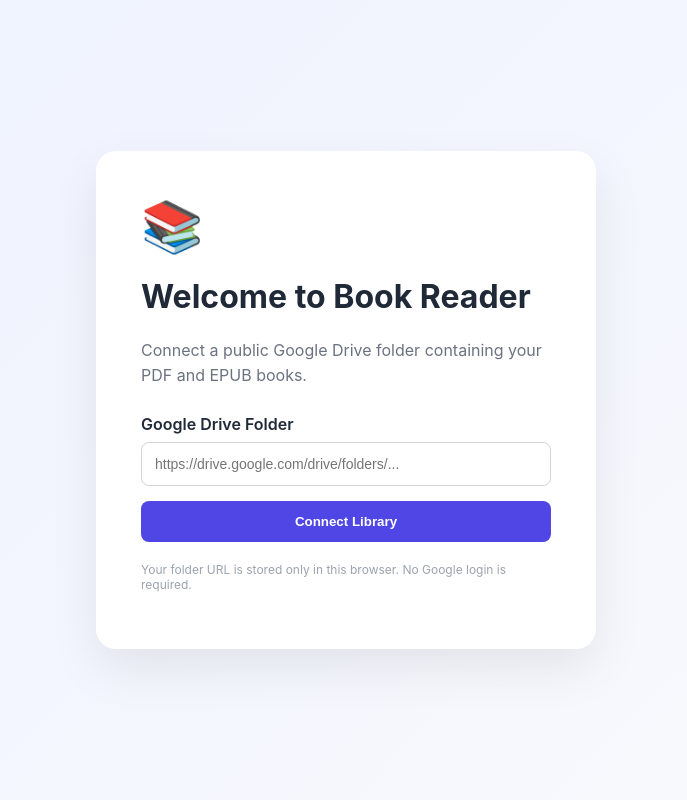
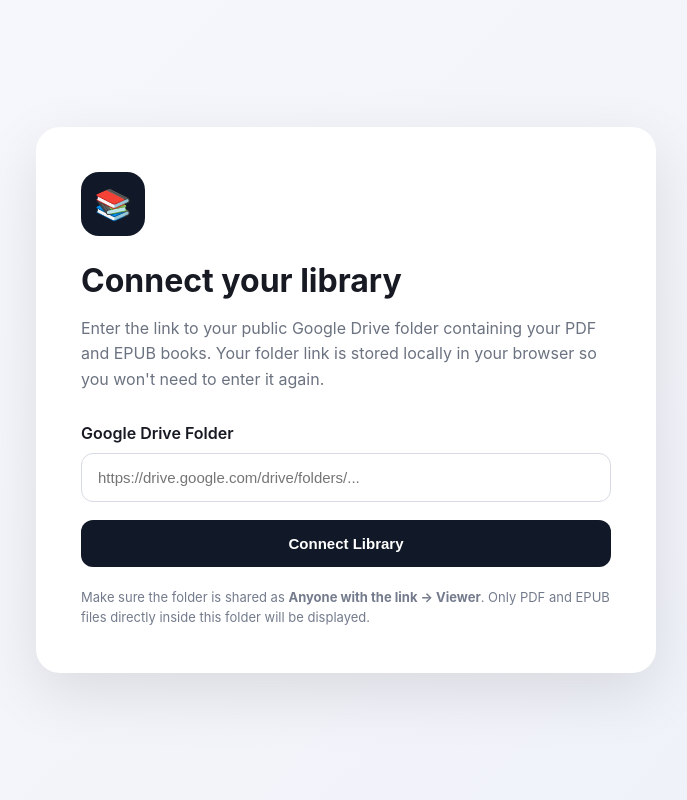
Before and after one commit to Vishal-Karthikeyan-P/eReader, a Flask app: page /setup in a window 1280 px wide. Shown: the whole page, without its empty margins (294-981 px from the left). Run offline with Flask 3, Linux system fonts and the light colour scheme.

Commit message:
Update setup page for library connection

```diff
--- a/templates/setup.html
+++ b/templates/setup.html
@@ -5,136 +5,478 @@
 
     <meta charset="UTF-8">
 
-    <meta name="viewport"
-          content="width=device-width, initial-scale=1.0">
+    <meta
+        name="viewport"
+        content="width=device-width, initial-scale=1.0"
+    >
 
-    <title>Book Reader - Setup</title>
+    <title>Connect Library - Book Reader</title>
 
-    <link rel="stylesheet"
-          href="/static/css/style.css">
+    <style>
+
+        * {
+            box-sizing: border-box;
+        }
+
+        body {
+
+            margin: 0;
+
+            min-height: 100vh;
+
+            display: flex;
+
+            align-items: center;
+
+            justify-content: center;
+
+            font-family:
+                Inter,
+                system-ui,
+                -apple-system,
+                BlinkMacSystemFont,
+                "Segoe UI",
+                sans-serif;
+
+            background:
+                linear-gradient(
+                    135deg,
+                    #f7f8fc,
+                    #eef1f8
+                );
+
+            color: #171923;
+
+        }
+
+        .container {
+
+            width: min(
+                92%,
+                620px
+            );
+
+            background: white;
+
+            padding: 45px;
+
+            border-radius: 24px;
+
+            box-shadow:
+                0 20px 60px
+                rgba(0, 0, 0, 0.10);
+
+        }
+
+        .logo {
+
+            width: 64px;
+
+            height: 64px;
+
+            display: flex;
+
+            align-items: center;
+
+            justify-content: center;
+
+            background: #111827;
+
+            color: white;
+
+            border-radius: 18px;
+
+            font-size: 30px;
+
+            margin-bottom: 25px;
+
+        }
+
+        h1 {
+
+            margin: 0 0 10px;
+
+            font-size: 32px;
+
+        }
+
+        .subtitle {
+
+            color: #6b7280;
+
+            line-height: 1.6;
+
+            margin-bottom: 30px;
+
+        }
+
+        label {
+
+            display: block;
+
+            font-weight: 600;
+
+            margin-bottom: 10px;
+
+        }
+
+        input {
+
+            width: 100%;
+
+            padding: 15px 16px;
+
+            border: 1px solid #d7dbe5;
+
+            border-radius: 12px;
+
+            font-size: 15px;
+
+            outline: none;
+
+            transition: 0.2s;
+
+        }
+
+        input:focus {
+
+            border-color: #6366f1;
+
+            box-shadow:
+                0 0 0 4px
+                rgba(99, 102, 241, 0.12);
+
+        }
+
+        button {
+
+            width: 100%;
+
+            margin-top: 18px;
+
+            padding: 15px;
+
+            border: none;
+
+            border-radius: 12px;
+
+            background: #111827;
+
+            color: white;
+
+            font-size: 15px;
+
+            font-weight: 600;
+
+            cursor: pointer;
+
+        }
+
+        button:hover {
+
+            background: #252d3d;
+
+        }
+
+        button:disabled {
+
+            opacity: 0.6;
+
+            cursor: wait;
+
+        }
+
+        .message {
+
+            margin-top: 18px;
+
+            padding: 13px;
+
+            border-radius: 10px;
+
+            display: none;
+
+            line-height: 1.5;
+
+        }
+
+        .error {
+
+            display: block;
+
+            background: #fff1f2;
+
+            color: #be123c;
+
+        }
+
+        .success {
+
+            display: block;
+
+            background: #ecfdf5;
+
+            color: #047857;
+
+        }
+
+        .hint {
+
+            margin-top: 20px;
+
+            font-size: 13px;
+
+            color: #737b8c;
+
+            line-height: 1.6;
+
+        }
+
+    </style>
 
 </head>
 
-<body class="setup-page">
 
-<div class="setup-container">
+<body>
 
-    <div class="setup-icon">
+
+<div class="container">
+
+    <div class="logo">
         📚
     </div>
 
-    <h1>Welcome to Book Reader</h1>
 
-    <p class="setup-description">
-        Connect a public Google Drive folder containing
-        your PDF and EPUB books.
+    <h1>
+        Connect your library
+    </h1>
+
+
+    <p class="subtitle">
+
+        Enter the link to your public Google Drive
+        folder containing your PDF and EPUB books.
+
+        Your folder link is stored locally in your
+        browser so you won't need to enter it again.
+
     </p>
 
-    <form id="driveForm">
 
-        <label for="driveUrl">
+    <form id="setupForm">
+
+        <label for="folderUrl">
             Google Drive Folder
         </label>
 
+
         <input
+            id="folderUrl"
             type="url"
-            id="driveUrl"
             placeholder="https://drive.google.com/drive/folders/..."
             required
         >
 
-        <button type="submit" class="primary-button">
+
+        <button
+            id="connectButton"
+            type="submit"
+        >
             Connect Library
         </button>
 
+
     </form>
 
-    <div id="status"></div>
 
-    <p class="setup-note">
-        Your folder URL is stored only in this browser.
-        No Google login is required.
-    </p>
+    <div
+        id="message"
+        class="message"
+    ></div>
+
+
+    <div class="hint">
+
+        Make sure the folder is shared as
+        <strong>Anyone with the link → Viewer</strong>.
+
+        Only PDF and EPUB files directly inside
+        this folder will be displayed.
 
     </div>
 
+</div>
+
+
 <script>
 
-document.getElementById("driveForm")
-.addEventListener("submit", async function(event) {
+const form =
+    document.getElementById(
+        "setupForm"
+    );
+
+const folderInput =
+    document.getElementById(
+        "folderUrl"
+    );
+
+const button =
+    document.getElementById(
+        "connectButton"
+    );
+
+const message =
+    document.getElementById(
+        "message"
+    );
+
+
+// Restore saved folder
+const savedFolder =
+    localStorage.getItem(
+        "driveFolder"
+    );
+
+if (savedFolder) {
+
+    folderInput.value =
+        savedFolder;
+
+}
+
+
+form.addEventListener(
+    "submit",
+    async function(event) {
 
         event.preventDefault();
 
-    const input =
-        document.getElementById("driveUrl");
+        const folderUrl =
+            folderInput.value.trim();
 
-    const status =
-        document.getElementById("status");
-
-    const folder =
-        input.value.trim();
-
-    if (!folder) {
+        if (!folderUrl) {
             return;
         }
 
-    status.innerHTML =
-        "Checking your Drive folder...";
+        button.disabled = true;
+
+        button.textContent =
+            "Checking folder...";
+
+        message.className =
+            "message";
+
+        message.style.display =
+            "none";
+
 
         try {
 
             const response =
                 await fetch(
                     "/api/library?folder=" +
-                encodeURIComponent(folder)
+                    encodeURIComponent(
+                        folderUrl
+                    )
                 );
 
             const data =
                 await response.json();
 
-        if (!data.success) {
 
-            status.innerHTML =
-                "❌ " + data.error;
+            if (
+                !response.ok ||
+                !data.success
+            ) {
 
-            return;
+                throw new Error(
+                    data.error ||
+                    "Unable to access Google Drive"
+                );
+
             }
 
+
+            if (
+                !data.books ||
+                data.books.length === 0
+            ) {
+
+                throw new Error(
+                    "No PDF or EPUB books were found in this folder."
+                );
+
+            }
+
+
+            // Save folder permanently
             localStorage.setItem(
                 "driveFolder",
-            folder
+                folderUrl
             );
 
+
+            // Save current library
             localStorage.setItem(
-            "library",
-            JSON.stringify(data.books)
+                "books",
+                JSON.stringify(
+                    data.books
+                )
             );
 
-        localStorage.setItem(
-            "libraryLastChecked",
-            Date.now().toString()
+
+            message.className =
+                "message success";
+
+            message.style.display =
+                "block";
+
+            message.textContent =
+                `${data.books.length} books found. Opening bookshelf...`;
+
+
+            setTimeout(
+                function() {
+
+                    window.location.href =
+                        "/";
+
+                },
+                700
             );
 
-        status.innerHTML =
-            "✓ Found " +
-            data.count +
-            " books. Opening bookshelf...";
-
-        setTimeout(() => {
-            window.location.href = "/";
-        }, 500);
 
         } catch (error) {
 
-        status.innerHTML =
-            "❌ Could not connect to the folder.";
+            console.error(
+                error
+            );
 
-        console.error(error);
+            message.className =
+                "message error";
+
+            message.style.display =
+                "block";
+
+            message.textContent =
+                "❌ " +
+                error.message;
+
+
+            button.disabled =
+                false;
+
+            button.textContent =
+                "Connect Library";
+
         }
 
-});
+    }
+);
 
 </script>
 
+
 </body>
+
 </html>
```
Lines whose indentation alone changed are shown as unchanged.
